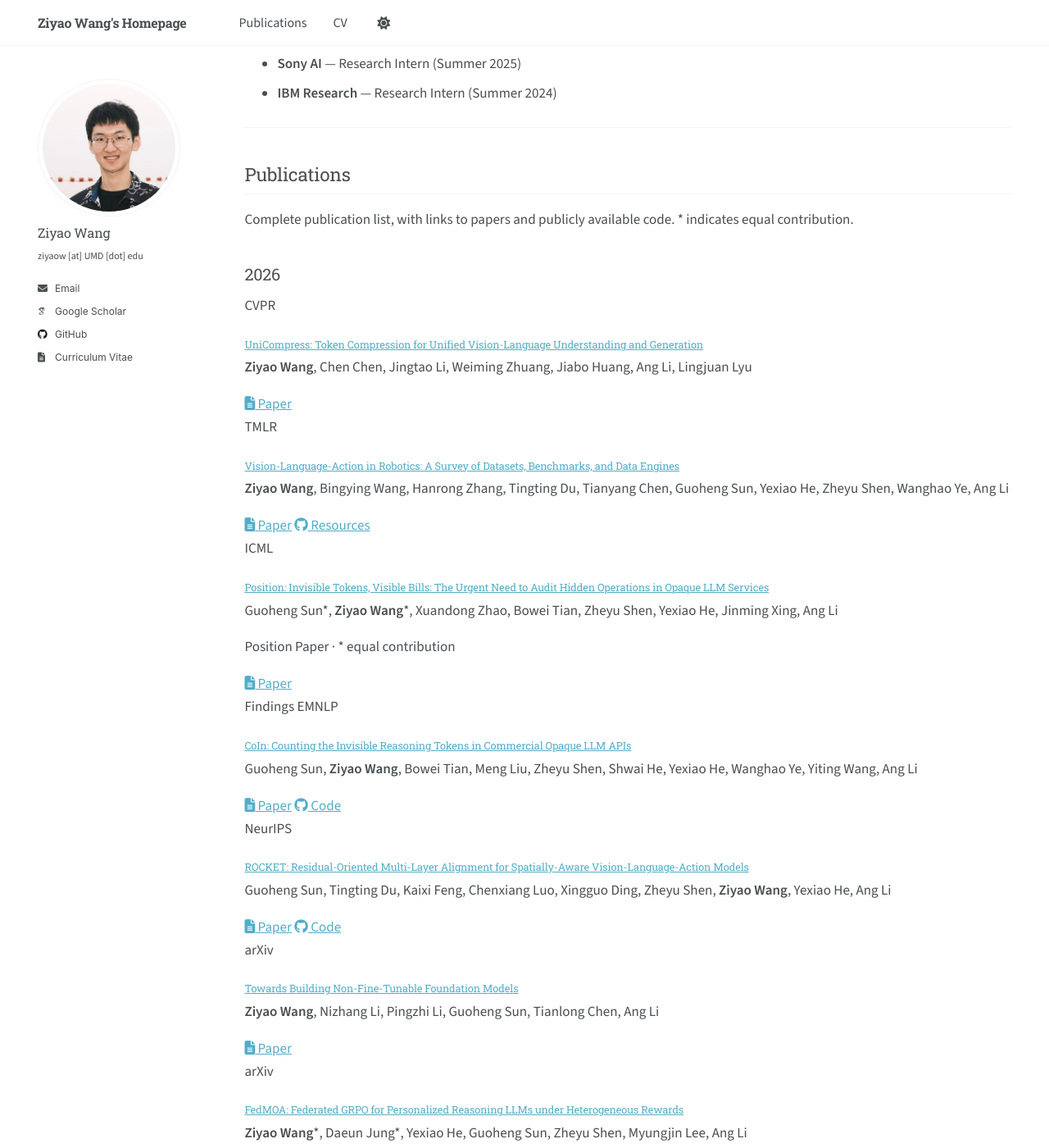
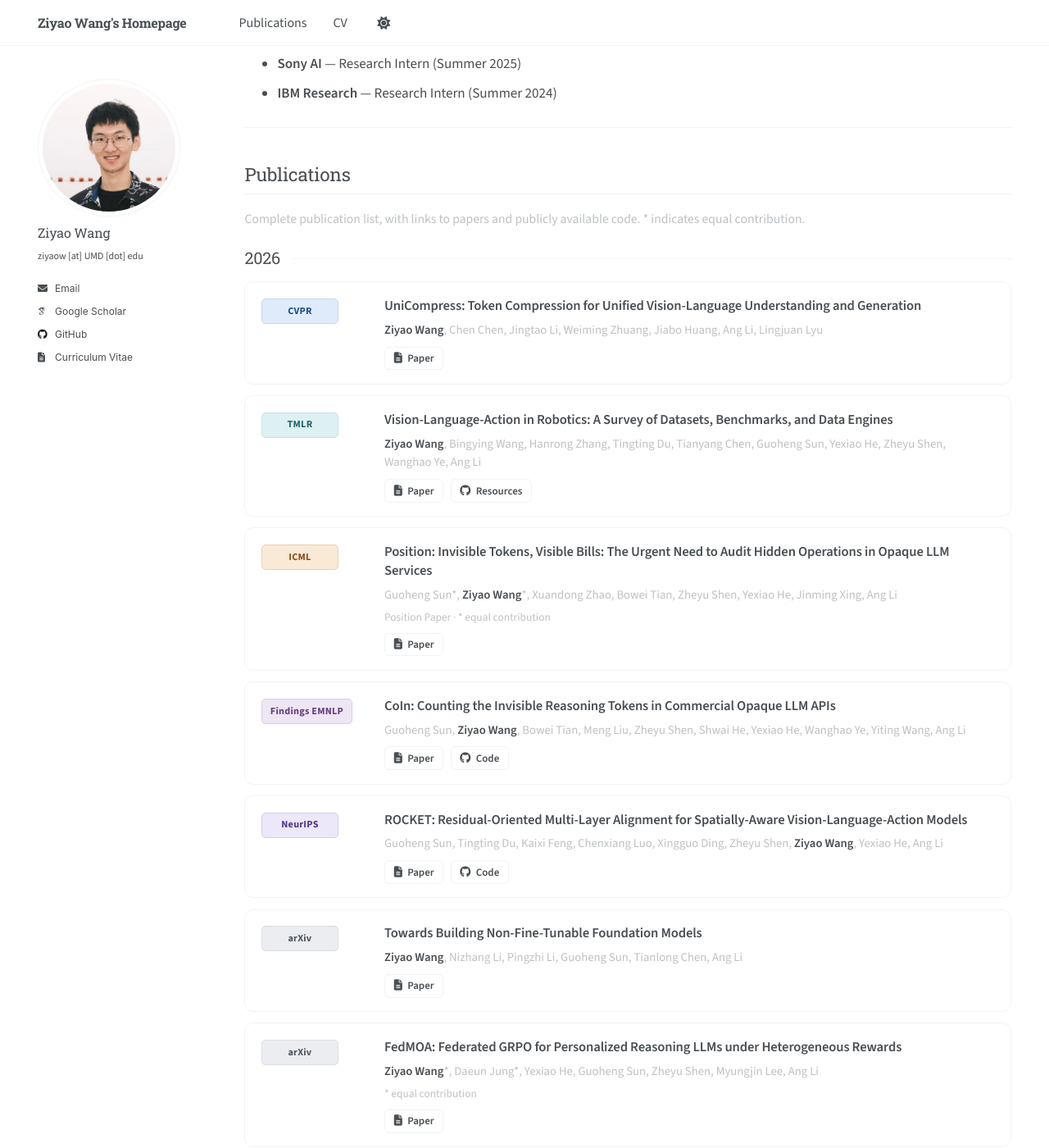
Before and after one commit to ziyaow1010/ziyaow1010.github.io, a Jekyll site: the page built from _pages/about.md, in a window 1280 px wide and 1400 px high, scrolled down 1319 px. Shown: the whole window at 82% size. Built offline with Jekyll 4.4.1, drawn with Linux system fonts in a browser that asks for light colours; some web fonts are replaced; a script that is not in the unit is left out.

Commit message:
Style venue color badges, publication cards, and action buttons

```diff
--- a/assets/css/override.css
+++ b/assets/css/override.css
@@ -179,3 +179,181 @@ html body .cv-links {
 }
 html body .cv-links a { text-decoration: underline; text-underline-offset: 3px; }
 html body .cv-note { color: var(--global-text-color-light); font-size: 0.91rem; }
+
+/* Publication cards — unified list (2026 refresh) */
+html body .publication-summary {
+  display: block;
+  margin: 0.2rem 0 1.4rem;
+  font-family: var(--site-body) !important;
+  font-size: 0.98rem;
+  color: var(--global-text-color-light);
+  line-height: 1.6;
+}
+html body .publication-list {
+  width: 100%;
+  min-width: 0;
+  padding-bottom: 0.8rem;
+}
+html body .publication-year {
+  display: flex;
+  align-items: center;
+  gap: 1rem;
+  border-bottom: 0;
+  margin: 2.15rem 0 0.9rem;
+  font-family: var(--site-heading) !important;
+  font-size: 1.65rem;
+  font-weight: 400 !important;
+  line-height: 1.15;
+}
+html body .publication-year:first-child { margin-top: 1.1rem; }
+html body .publication-year::after {
+  content: "";
+  flex: 1;
+  height: 1px;
+  background: var(--global-border-color);
+}
+html body .publication-year__items {
+  display: flex;
+  flex-direction: column;
+  gap: 0.82rem;
+  margin-bottom: 0.4rem;
+}
+html body .publication-card {
+  margin: 0;
+  border: 1px solid var(--global-border-color);
+  border-radius: 11px;
+  padding: 1.04rem 1.22rem;
+  background: var(--global-bg-color);
+  transition: border-color 180ms ease, box-shadow 180ms ease, transform 180ms ease;
+}
+html body .publication-card:hover {
+  border-color: #a7b4bf;
+  box-shadow: 0 4px 18px rgba(30, 45, 55, 0.06);
+}
+html body .publication-card__layout {
+  display: grid;
+  grid-template-columns: 134px minmax(0, 1fr);
+  align-items: start;
+  gap: 0.95rem 1rem;
+}
+html body .publication-card__badge { padding-top: 0.17rem; }
+html body .publication-venue {
+  display: inline-flex;
+  justify-content: center;
+  align-items: center;
+  min-width: 94px;
+  max-width: 130px;
+  padding: 0.42rem 0.62rem;
+  border: 1px solid transparent;
+  border-radius: 5px;
+  font: 700 0.76rem/1.3 var(--site-body) !important;
+  letter-spacing: 0.02em;
+  text-align: center;
+  overflow-wrap: anywhere;
+  background: #e6edf2;
+  color: #345064;
+}
+/* Every badge has a textual venue label as well as color. */
+html body .venue--cvpr { background:#dfebfb; color:#214e87; border-color:#c5d9f2; }
+html body .venue--neurips { background:#ede7fa; color:#50378b; border-color:#d8c8f2; }
+html body .venue--icml { background:#f9e9d7; color:#8b4d18; border-color:#ebd2b2; }
+html body .venue--iclr { background:#dff1e7; color:#215f48; border-color:#c5e4d3; }
+html body .venue--ccs { background:#f7e5e8; color:#893848; border-color:#efd0d6; }
+html body .venue--tmlr { background:#ddf0f2; color:#23636a; border-color:#c4e4e8; }
+html body .venue--mobisys { background:#f0e8d8; color:#70521d; border-color:#e4d6b9; }
+html body .venue--findings-emnlp { background:#eee6f3; color:#653e80; border-color:#decce8; }
+html body .venue--www { background:#e2ecf7; color:#2d587e; border-color:#cbddf0; }
+html body .venue--tifs,
+html body .venue--tdsc { background:#e2eee9; color:#325b4f; border-color:#cce2d8; }
+html body .venue--arxiv { background:#ecedf0; color:#505763; border-color:#dcdee2; }
+
+html body .publication-card__body { min-width: 0; }
+html body .publication-card__title {
+  font-family: var(--site-body) !important;
+  font-size: clamp(1.04rem, 1.15vw, 1.16rem) !important;
+  font-weight: 600 !important;
+  letter-spacing: -0.008em;
+  line-height: 1.37;
+  margin: 0 0 0.44rem !important;
+}
+html body .publication-card__title a {
+  color: var(--global-text-color) !important;
+  text-decoration: none !important;
+  transition: color 150ms ease;
+}
+html body .publication-card__title a:hover {
+  color: var(--global-link-color) !important;
+  text-decoration: underline !important;
+  text-underline-offset: 3px;
+}
+html body .publication-card__authors {
+  font-family: var(--site-body) !important;
+  font-size: 0.92rem !important;
+  line-height: 1.54;
+  margin: 0 0 0.57rem !important;
+  color: var(--global-text-color-light);
+}
+html body .publication-card__authors strong {
+  color: var(--global-text-color);
+  font-weight: 600;
+}
+html body .publication-card__note {
+  font-family: var(--site-body) !important;
+  font-size: 0.84rem !important;
+  line-height: 1.4;
+  margin: -0.1rem 0 0.57rem !important;
+  color: var(--global-text-color-light);
+}
+html body .publication-card__award {
+  display: inline-flex;
+  align-items: center;
+  gap: 0.35rem;
+  padding: 0.24rem 0.55rem;
+  margin: 0.1rem 0 0.67rem;
+  border-radius: 5px;
+  background: #fff2d5;
+  color: #81550d;
+  font-family: var(--site-body) !important;
+  font-size: 0.81rem;
+  font-weight: 600;
+}
+html body .publication-card__links {
+  display: flex;
+  gap: 0.52rem;
+  align-items: center;
+  flex-wrap: wrap;
+  margin-top: 0.56rem;
+}
+html body .publication-link {
+  display: inline-flex;
+  align-items: center;
+  gap: 0.4rem;
+  padding: 0.29rem 0.67rem;
+  font: 600 0.81rem/1.35 var(--site-body) !important;
+  border: 1px solid var(--global-border-color);
+  border-radius: 6px;
+  color: var(--global-text-color) !important;
+  text-decoration: none !important;
+  background: var(--global-bg-color);
+  transition: background 150ms ease, border-color 150ms ease;
+}
+html body .publication-link:hover {
+  background: var(--global-border-color);
+  border-color: var(--global-text-color-light);
+  text-decoration: none !important;
+}
+html body .publication-link i { font-size: 0.84rem; }
+html body .publication-link:focus-visible,
+html body .publication-card__title a:focus-visible {
+  outline: 2px solid var(--global-link-color);
+  outline-offset: 3px;
+}
+@media (max-width: 780px) {
+  html body .publication-card { padding: 0.95rem; }
+  html body .publication-card__layout {
+    grid-template-columns: minmax(0, 1fr);
+    gap: 0.5rem;
+  }
+  html body .publication-card__badge { padding-top: 0; }
+  html body .publication-card__title { font-size: 1.04rem !important; }
+}
```
